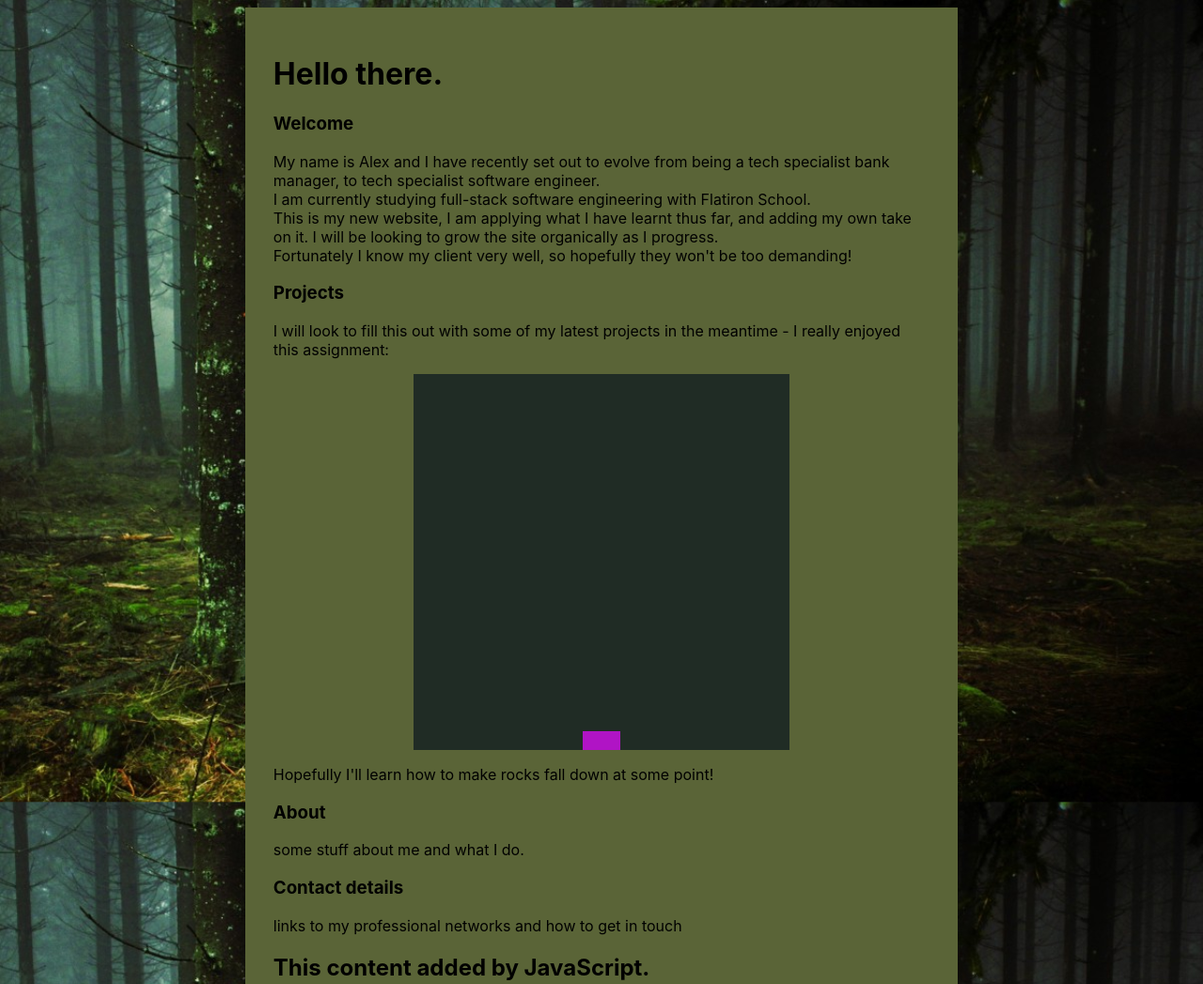
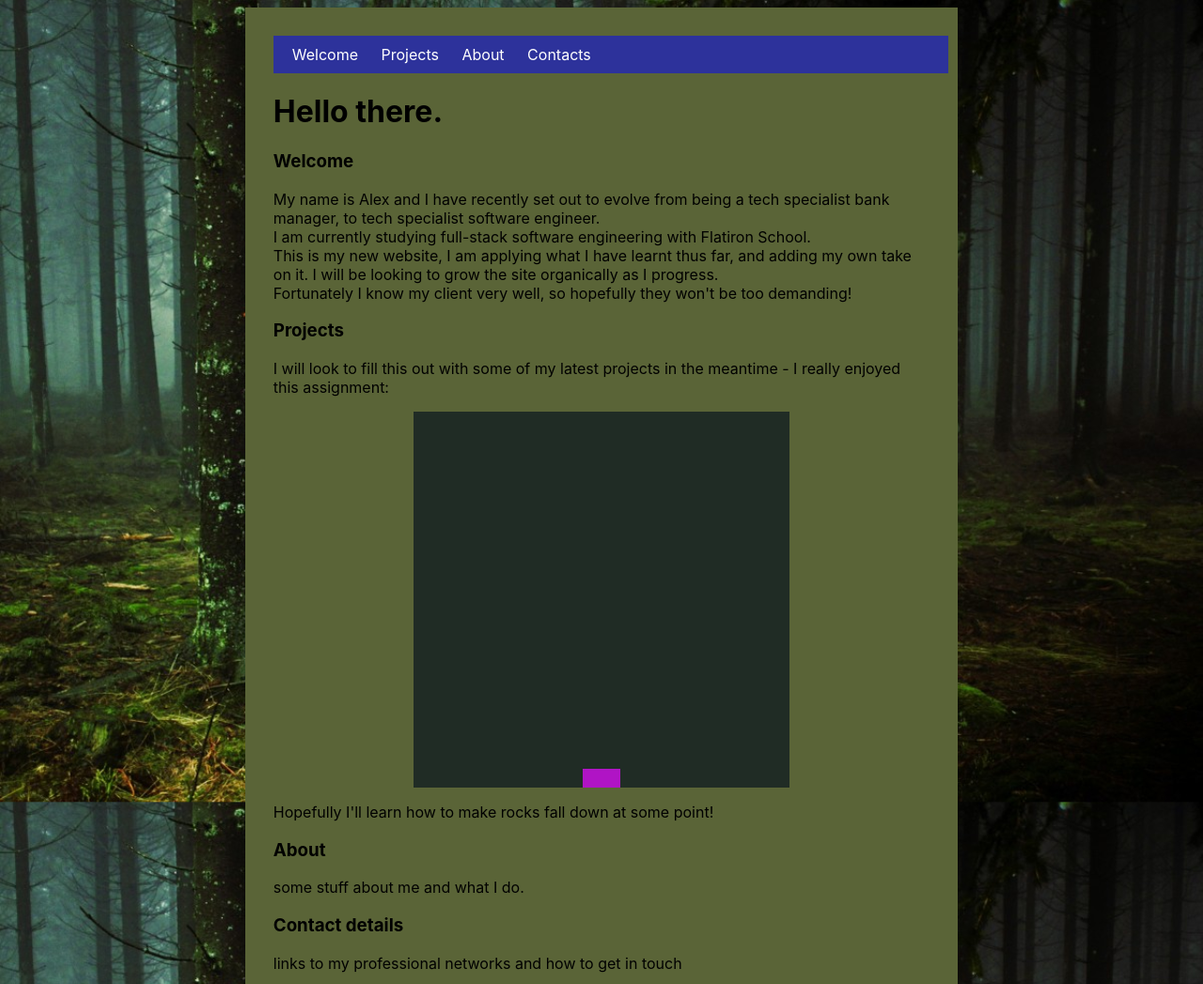
Before and after one commit to Alex-A-B/personal-website, a plain HTML site: page index.html in a window 1280 px wide. Shown: the top 1047 px of the page at 94% size. Drawn offline with Linux system fonts and the light colour scheme.

Commit message:
Nav bar added with script - style  to work on

```diff
--- a/index.html
+++ b/index.html
@@ -8,7 +8,10 @@
     <div class="wrapper">
       <!-- content to go inside wrapper -->
       <div id="principal">
-
+        <nav id="navigation" class="staticnav">
+          <!-- nav stuff placeholder -->
+          <a href="#">Welcome</a> <a href="#">Projects</a> <a href="#">About</a> <a href="#">Contacts</a>
+        </nav>
         <h1>Hello there.</h1>
 
         <!-- intro content/about me section -->
--- a/script.js
+++ b/script.js
@@ -39,3 +39,31 @@ document.querySelector('div#principal').appendChild(h2);
 // JS show preview on mousehover
 
 // JS show/hide onClick
+
+// this is yoinked from a jquery class - reverse engineer to a js version
+/*
+$(document).ready(function(){
+$(".hide_menu").click(function(){
+    $('#menu_div').css("display","none");
+});
+
+$(".show_menu").click(function(){
+    $('#menu_div').css("display","initial");
+});
+});
+
+*/
+
+// Navigation bits
+
+var body = document.getElementsByTagName("body")[0];
+var navigation = document.getElementById("navigation");
+
+window.addEventListener("scroll", function(evt) {
+  if (body.scrollTop > navigation.getBoundingClientRect().bottom) {
+    // when the scroll's y is bigger than the nav's y set class to fixednav
+    navigation.className = "fixednav"
+  } else { // Overwise set the class to staticnav
+    navigation.className = "staticnav"
+  }
+});
--- a/style.css
+++ b/style.css
@@ -31,6 +31,29 @@ body {
 }
 
 */
+
+/* navigation bit */
+
+.fixednav {
+  position: fixed;
+  top: 0;
+  left: 0;
+}
+.staticnav {
+  position: static;
+}
+#navigation {
+  background-color: rgba(0, 0, 255, 0.50);
+  padding: 10px;
+  width: 100%;
+}
+#navigation a {
+  padding: 10px;
+  color: white;
+  text-decoration: none;
+}
+
+/* end nav part */
 
 a {
     color: black;
```
